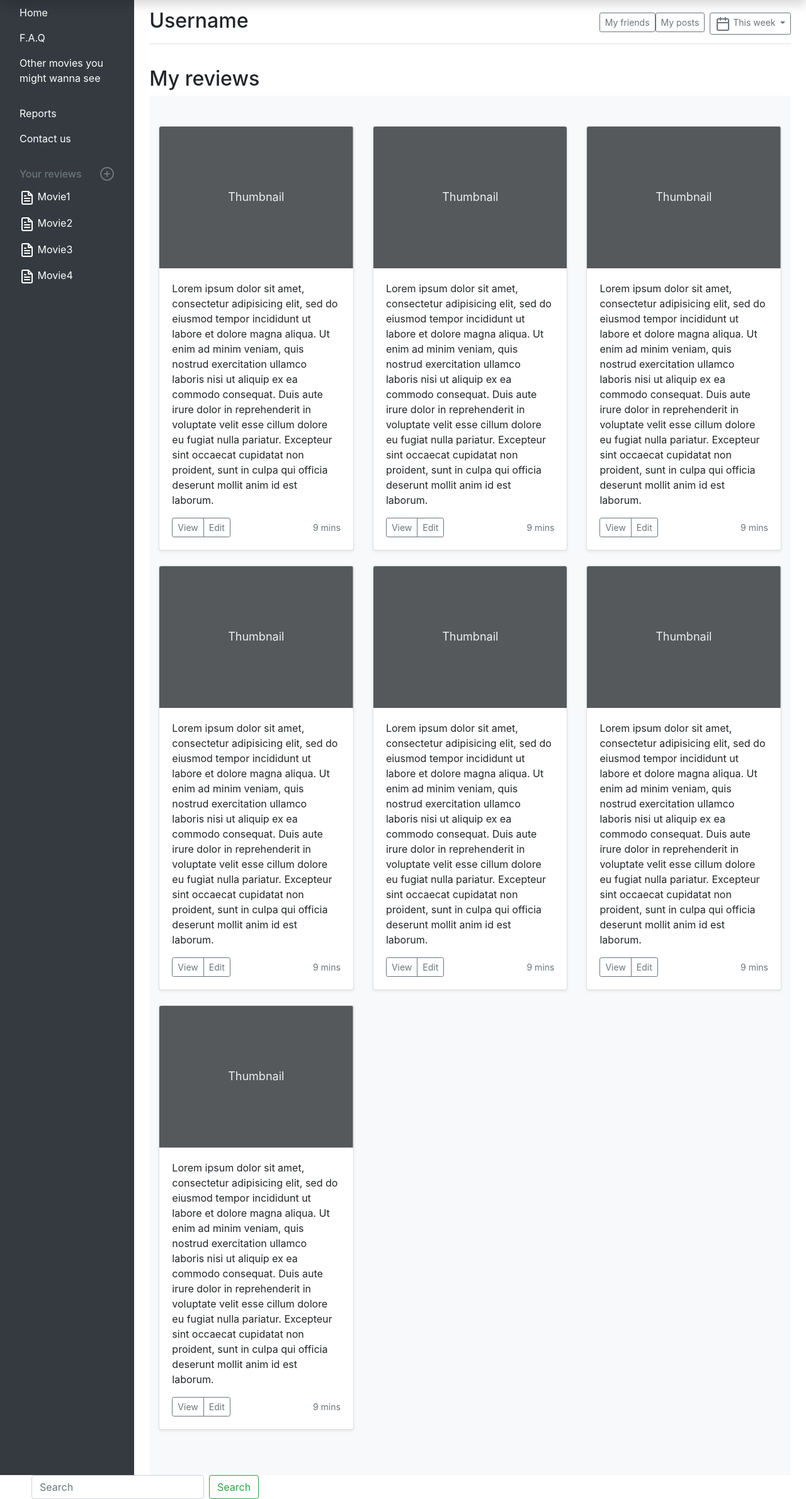
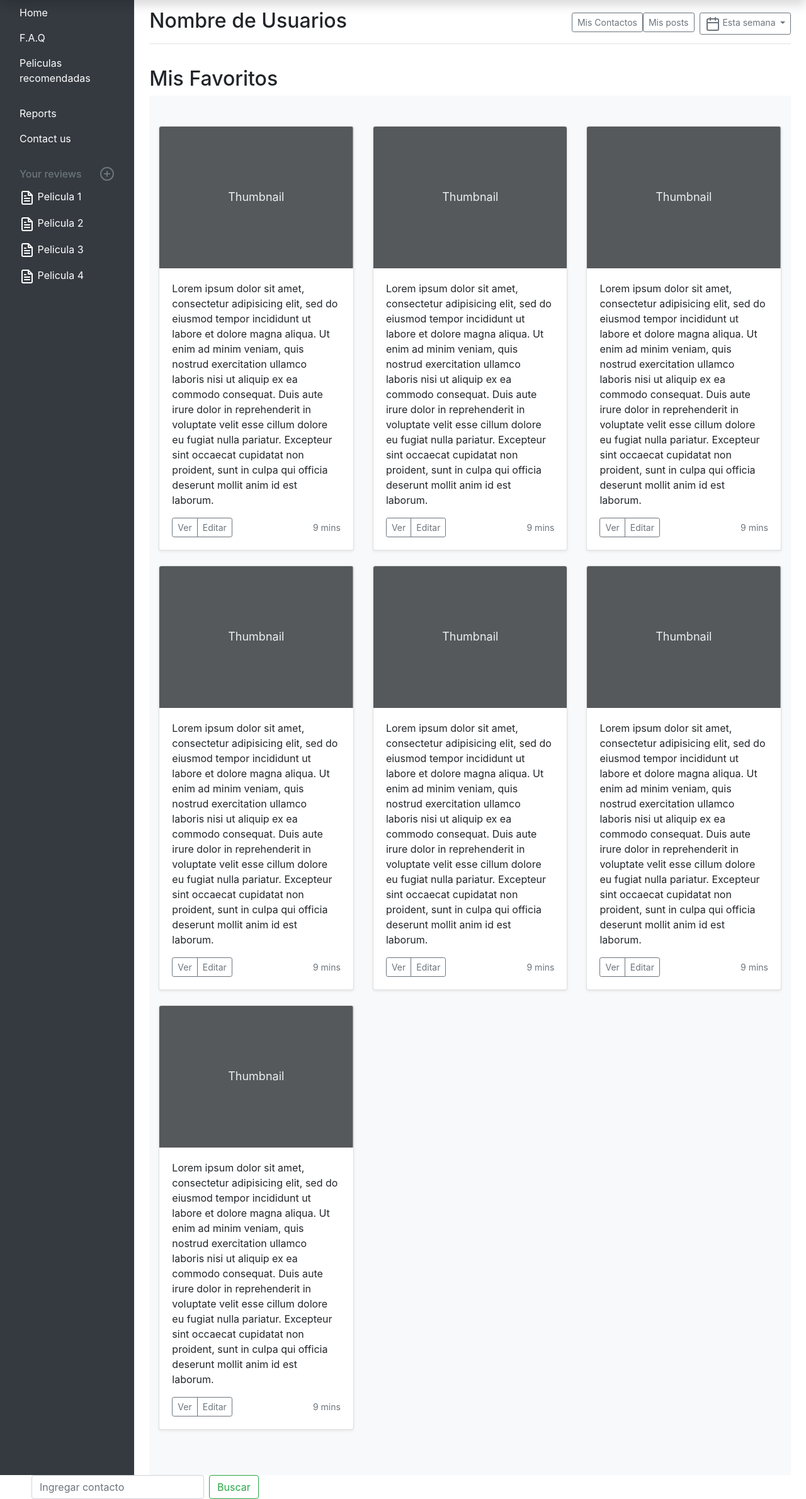
Before and after one commit to gallol/proyecto-integral, a PHP site: page /perfil.php in a window 1280 px wide. Shown: the part 73-2453 px from the top of the page at 63% size. Run offline with PHP 8.4, Linux system fonts and the light colour scheme; some libraries are stand-ins or nearby versions.

Commit message:
Add files via upload

```diff
--- a/perfil.php
+++ b/perfil.php
@@ -4,7 +4,7 @@
     <meta name="description" content="">
     <meta name="author" content="Mark Otto, Jacob Thornton, and Bootstrap contributors">
     <meta name="generator" content="Jekyll v3.8.5">
-    <title>Profile.Postflix</title>
+    <title>Perfil Postflix</title>
 
     <link rel="canonical" href="https://getbootstrap.com/docs/4.3/examples/dashboard/">
     <link rel="stylesheet" href="https://stackpath.bootstrapcdn.com/bootstrap/4.3.1/css/bootstrap.min.css" integrity="sha384-ggOyR0iXCbMQv3Xipma34MD+dH/1fQ784/j6cY/iJTQUOhcWr7x9JvoRxT2MZw1T" crossorigin="anonymous">
@@ -61,7 +61,7 @@
           </li>
           <li class="nav-item">
             <a class="nav-link" href="#">
-              Other movies you might wanna see
+              Peliculas recomendadas
             </a>
           </li>
           <li class="nav-item">
@@ -91,25 +91,25 @@
           <li class="nav-item">
             <a class="nav-link" href="#">
               <svg xmlns="http://www.w3.org/2000/svg" width="24" height="24" viewBox="0 0 24 24" fill="none" stroke="currentColor" stroke-width="2" stroke-linecap="round" stroke-linejoin="round" class="feather feather-file-text"><path d="M14 2H6a2 2 0 0 0-2 2v16a2 2 0 0 0 2 2h12a2 2 0 0 0 2-2V8z"></path><polyline points="14 2 14 8 20 8"></polyline><line x1="16" y1="13" x2="8" y2="13"></line><line x1="16" y1="17" x2="8" y2="17"></line><polyline points="10 9 9 9 8 9"></polyline></svg>
-              Movie1
+              Pelicula 1
             </a>
           </li>
           <li class="nav-item">
             <a class="nav-link" href="#">
               <svg xmlns="http://www.w3.org/2000/svg" width="24" height="24" viewBox="0 0 24 24" fill="none" stroke="currentColor" stroke-width="2" stroke-linecap="round" stroke-linejoin="round" class="feather feather-file-text"><path d="M14 2H6a2 2 0 0 0-2 2v16a2 2 0 0 0 2 2h12a2 2 0 0 0 2-2V8z"></path><polyline points="14 2 14 8 20 8"></polyline><line x1="16" y1="13" x2="8" y2="13"></line><line x1="16" y1="17" x2="8" y2="17"></line><polyline points="10 9 9 9 8 9"></polyline></svg>
-              Movie2
+              Pelicula 2
             </a>
           </li>
           <li class="nav-item">
             <a class="nav-link" href="#">
               <svg xmlns="http://www.w3.org/2000/svg" width="24" height="24" viewBox="0 0 24 24" fill="none" stroke="currentColor" stroke-width="2" stroke-linecap="round" stroke-linejoin="round" class="feather feather-file-text"><path d="M14 2H6a2 2 0 0 0-2 2v16a2 2 0 0 0 2 2h12a2 2 0 0 0 2-2V8z"></path><polyline points="14 2 14 8 20 8"></polyline><line x1="16" y1="13" x2="8" y2="13"></line><line x1="16" y1="17" x2="8" y2="17"></line><polyline points="10 9 9 9 8 9"></polyline></svg>
-              Movie3
+              Pelicula 3
             </a>
           </li>
           <li class="nav-item">
             <a class="nav-link" href="#">
               <svg xmlns="http://www.w3.org/2000/svg" width="24" height="24" viewBox="0 0 24 24" fill="none" stroke="currentColor" stroke-width="2" stroke-linecap="round" stroke-linejoin="round" class="feather feather-file-text"><path d="M14 2H6a2 2 0 0 0-2 2v16a2 2 0 0 0 2 2h12a2 2 0 0 0 2-2V8z"></path><polyline points="14 2 14 8 20 8"></polyline><line x1="16" y1="13" x2="8" y2="13"></line><line x1="16" y1="17" x2="8" y2="17"></line><polyline points="10 9 9 9 8 9"></polyline></svg>
-              Movie4
+              Pelicula 4
             </a>
           </li>
         </ul>
@@ -118,19 +118,19 @@
 
     <main role="main" class="col-md-9 ml-sm-auto col-lg-10 px-4"><div class="chartjs-size-monitor" style="position: absolute; left: 0px; top: 0px; right: 0px; bottom: 0px; overflow: hidden; pointer-events: none; visibility: hidden; z-index: -1;"><div class="chartjs-size-monitor-expand" style="position:absolute;left:0;top:0;right:0;bottom:0;overflow:hidden;pointer-events:none;visibility:hidden;z-index:-1;"><div style="position:absolute;width:1000000px;height:1000000px;left:0;top:0"></div></div><div class="chartjs-size-monitor-shrink" style="position:absolute;left:0;top:0;right:0;bottom:0;overflow:hidden;pointer-events:none;visibility:hidden;z-index:-1;"><div style="position:absolute;width:200%;height:200%;left:0; top:0"></div></div></div>
       <div id="middletitle" class="d-flex justify-content-between flex-wrap flex-md-nowrap align-items-center pt-3 pb-2 mb-3 border-bottom">
-        <h1 class="h2">Username</h1>
+        <h1 class="h2">Nombre de Usuarios</h1>
         <div class="btn-toolbar mb-2 mb-md-0">
           <div class="btn-group mr-2">
-            <a class="mis-conactos" href="./mis-contactos.php"><button type="button" class="btn btn-sm btn-outline-secondary">My friends</button></a>
-            <a class="mis-contactos" href="./vistapost.php"><button type="button" class="btn btn-sm btn-outline-secondary">My posts</button></a>
+            <a class="mis-conactos" href="./mis-contactos.php"><button type="button" class="btn btn-sm btn-outline-secondary">Mis Contactos</button></a>
+            <a class="mis-contactos" href="./vistapost.php"><button type="button" class="btn btn-sm btn-outline-secondary">Mis posts</button></a>
           </div>
           <button type="button" class="btn btn-sm btn-outline-secondary dropdown-toggle">
             <svg xmlns="http://www.w3.org/2000/svg" width="24" height="24" viewBox="0 0 24 24" fill="none" stroke="currentColor" stroke-width="2" stroke-linecap="round" stroke-linejoin="round" class="feather feather-calendar"><rect x="3" y="4" width="18" height="18" rx="2" ry="2"></rect><line x1="16" y1="2" x2="16" y2="6"></line><line x1="8" y1="2" x2="8" y2="6"></line><line x1="3" y1="10" x2="21" y2="10"></line></svg>
-            This week
+            Esta semana
           </button>
         </div>
       </div>
-        <h2 id="minititle">My reviews</h2>
+        <h2 id="minititle">Mis Favoritos</h2>
       <div class="album py-5 bg-light">
     <div class="container">
 
@@ -142,8 +142,8 @@
               <p class="card-text">Lorem ipsum dolor sit amet, consectetur adipisicing elit, sed do eiusmod tempor incididunt ut labore et dolore magna aliqua. Ut enim ad minim veniam, quis nostrud exercitation ullamco laboris nisi ut aliquip ex ea commodo consequat. Duis aute irure dolor in reprehenderit in voluptate velit esse cillum dolore eu fugiat nulla pariatur. Excepteur sint occaecat cupidatat non proident, sunt in culpa qui officia deserunt mollit anim id est laborum.</p>
               <div class="d-flex justify-content-between align-items-center">
                 <div class="btn-group">
-                  <button type="button" class="btn btn-sm btn-outline-secondary">View</button>
-                  <button type="button" class="btn btn-sm btn-outline-secondary">Edit</button>
+                  <button type="button" class="btn btn-sm btn-outline-secondary">Ver</button>
+                  <button type="button" class="btn btn-sm btn-outline-secondary">Editar</button>
                 </div>
                 <small class="text-muted">9 mins</small>
               </div>
@@ -158,8 +158,8 @@
               <p class="card-text">Lorem ipsum dolor sit amet, consectetur adipisicing elit, sed do eiusmod tempor incididunt ut labore et dolore magna aliqua. Ut enim ad minim veniam, quis nostrud exercitation ullamco laboris nisi ut aliquip ex ea commodo consequat. Duis aute irure dolor in reprehenderit in voluptate velit esse cillum dolore eu fugiat nulla pariatur. Excepteur sint occaecat cupidatat non proident, sunt in culpa qui officia deserunt mollit anim id est laborum.</p>
               <div class="d-flex justify-content-between align-items-center">
                 <div class="btn-group">
-                  <button type="button" class="btn btn-sm btn-outline-secondary">View</button>
-                  <button type="button" class="btn btn-sm btn-outline-secondary">Edit</button>
+                  <button type="button" class="btn btn-sm btn-outline-secondary">Ver</button>
+                  <button type="button" class="btn btn-sm btn-outline-secondary">Editar</button>
                 </div>
                 <small class="text-muted">9 mins</small>
               </div>
@@ -173,8 +173,8 @@
               <p class="card-text">Lorem ipsum dolor sit amet, consectetur adipisicing elit, sed do eiusmod tempor incididunt ut labore et dolore magna aliqua. Ut enim ad minim veniam, quis nostrud exercitation ullamco laboris nisi ut aliquip ex ea commodo consequat. Duis aute irure dolor in reprehenderit in voluptate velit esse cillum dolore eu fugiat nulla pariatur. Excepteur sint occaecat cupidatat non proident, sunt in culpa qui officia deserunt mollit anim id est laborum.</p>
               <div class="d-flex justify-content-between align-items-center">
                 <div class="btn-group">
-                  <button type="button" class="btn btn-sm btn-outline-secondary">View</button>
-                  <button type="button" class="btn btn-sm btn-outline-secondary">Edit</button>
+                  <button type="button" class="btn btn-sm btn-outline-secondary">Ver</button>
+                  <button type="button" class="btn btn-sm btn-outline-secondary">Editar</button>
                 </div>
                 <small class="text-muted">9 mins</small>
               </div>
@@ -188,8 +188,8 @@
               <p class="card-text">Lorem ipsum dolor sit amet, consectetur adipisicing elit, sed do eiusmod tempor incididunt ut labore et dolore magna aliqua. Ut enim ad minim veniam, quis nostrud exercitation ullamco laboris nisi ut aliquip ex ea commodo consequat. Duis aute irure dolor in reprehenderit in voluptate velit esse cillum dolore eu fugiat nulla pariatur. Excepteur sint occaecat cupidatat non proident, sunt in culpa qui officia deserunt mollit anim id est laborum.</p>
               <div class="d-flex justify-content-between align-items-center">
                 <div class="btn-group">
-                  <button type="button" class="btn btn-sm btn-outline-secondary">View</button>
-                  <button type="button" class="btn btn-sm btn-outline-secondary">Edit</button>
+                  <button type="button" class="btn btn-sm btn-outline-secondary">Ver</button>
+                  <button type="button" class="btn btn-sm btn-outline-secondary">Editar</button>
                 </div>
                 <small class="text-muted">9 mins</small>
               </div>
@@ -204,8 +204,8 @@
               <p class="card-text">Lorem ipsum dolor sit amet, consectetur adipisicing elit, sed do eiusmod tempor incididunt ut labore et dolore magna aliqua. Ut enim ad minim veniam, quis nostrud exercitation ullamco laboris nisi ut aliquip ex ea commodo consequat. Duis aute irure dolor in reprehenderit in voluptate velit esse cillum dolore eu fugiat nulla pariatur. Excepteur sint occaecat cupidatat non proident, sunt in culpa qui officia deserunt mollit anim id est laborum.</p>
               <div class="d-flex justify-content-between align-items-center">
                 <div class="btn-group">
-                  <button type="button" class="btn btn-sm btn-outline-secondary">View</button>
-                  <button type="button" class="btn btn-sm btn-outline-secondary">Edit</button>
+                  <button type="button" class="btn btn-sm btn-outline-secondary">Ver</button>
+                  <button type="button" class="btn btn-sm btn-outline-secondary">Editar</button>
                 </div>
                 <small class="text-muted">9 mins</small>
               </div>
@@ -219,8 +219,8 @@
               <p class="card-text">Lorem ipsum dolor sit amet, consectetur adipisicing elit, sed do eiusmod tempor incididunt ut labore et dolore magna aliqua. Ut enim ad minim veniam, quis nostrud exercitation ullamco laboris nisi ut aliquip ex ea commodo consequat. Duis aute irure dolor in reprehenderit in voluptate velit esse cillum dolore eu fugiat nulla pariatur. Excepteur sint occaecat cupidatat non proident, sunt in culpa qui officia deserunt mollit anim id est laborum.</p>
               <div class="d-flex justify-content-between align-items-center">
                 <div class="btn-group">
-                  <button type="button" class="btn btn-sm btn-outline-secondary">View</button>
-                  <button type="button" class="btn btn-sm btn-outline-secondary">Edit</button>
+                  <button type="button" class="btn btn-sm btn-outline-secondary">Ver</button>
+                  <button type="button" class="btn btn-sm btn-outline-secondary">Editar</button>
                 </div>
                 <small class="text-muted">9 mins</small>
               </div>
@@ -234,8 +234,8 @@
               <p class="card-text">Lorem ipsum dolor sit amet, consectetur adipisicing elit, sed do eiusmod tempor incididunt ut labore et dolore magna aliqua. Ut enim ad minim veniam, quis nostrud exercitation ullamco laboris nisi ut aliquip ex ea commodo consequat. Duis aute irure dolor in reprehenderit in voluptate velit esse cillum dolore eu fugiat nulla pariatur. Excepteur sint occaecat cupidatat non proident, sunt in culpa qui officia deserunt mollit anim id est laborum.</p>
               <div class="d-flex justify-content-between align-items-center">
                 <div class="btn-group">
-                  <button type="button" class="btn btn-sm btn-outline-secondary">View</button>
-                  <button type="button" class="btn btn-sm btn-outline-secondary">Edit</button>
+                  <button type="button" class="btn btn-sm btn-outline-secondary">Ver</button>
+                  <button type="button" class="btn btn-sm btn-outline-secondary">Editar</button>
                 </div>
                 <small class="text-muted">9 mins</small>
               </div>
@@ -263,8 +263,8 @@
       </li>
     </ul>
     <form class="form-inline my-2 my-lg-0">
-      <input class="form-control mr-sm-2" type="text" placeholder="Search" aria-label="Search">
-      <button class="btn btn-outline-success my-2 my-sm-0" type="submit">Search</button>
+      <input class="form-control mr-sm-2" type="text" placeholder="Ingregar contacto" aria-label="Search">
+      <button class="btn btn-outline-success my-2 my-sm-0" type="submit">Buscar</button>
     </form>
   </div>
 </nav>
```
